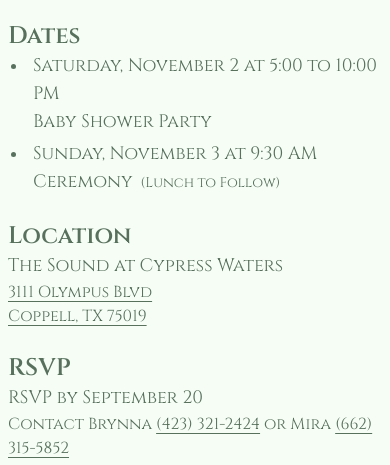
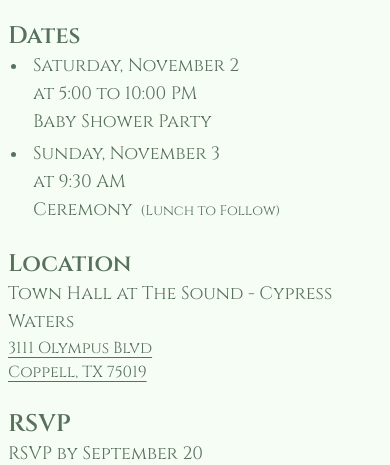
Before and after one commit to kishanpatel789/mirakash_baby_shower, a website: page main/index.html in a window 390 px wide. Shown: the part 375-840 px from the top of the page. Drawn offline with Linux system fonts and the light colour scheme.

Commit message:
Updates from Mira

```diff
--- a/main/index.html
+++ b/main/index.html
@@ -41,11 +41,11 @@
     <div class="info-section">
       <ul>
         <li>
-          <span>Saturday, November 2 at 5:00 to 10:00 PM</span><br>
+          <span>Saturday, November 2 <br class="block sm:hidden"> at 5:00 to 10:00 PM</span><br>
           <span>Baby Shower Party</span>
         </li>
         <li>
-          <span>Sunday, November 3 at 9:30 AM</span><br>
+          <span>Sunday, November 3 <br class="block sm:hidden"> at 9:30 AM</span><br>
           <span>Ceremony</span>&nbsp;&nbsp;<span class="text-sm">(Lunch to Follow)</span>
         </li>
       </ul>
@@ -53,7 +53,7 @@
 
     <h2>Location</h2>
     <div class="info-section">
-      <p>The Sound at Cypress Waters</p>
+      <p>Town Hall at The Sound - Cypress Waters</p>
       <p>
         <a href="https://maps.app.goo.gl/9GbCAQXwWTe1ywD8A">
           3111 Olympus Blvd<br>
@@ -66,7 +66,8 @@
     <h2>RSVP</h2>
     <div class="info-section">
       <p>RSVP by September 20</p>
-      <p>Contact Brynna <a href="sms:14233212424">(423) 321-2424</a> or Mira <a href="sms:16623155852">(662) 315-5852</a></p>
+      <p>Text Brynna <a href="sms:14233212424">(423) 321-2424</a> OR Mira <a href="sms:16623155852">(662) 315-5852</a></p>
+      <p class="text-xs">* Include your name and who will or will not attend from your family.</p>
     </div>
 
     <h2>Registry</h2>
```
Also changed, not shown: main/static/css/main.css.
